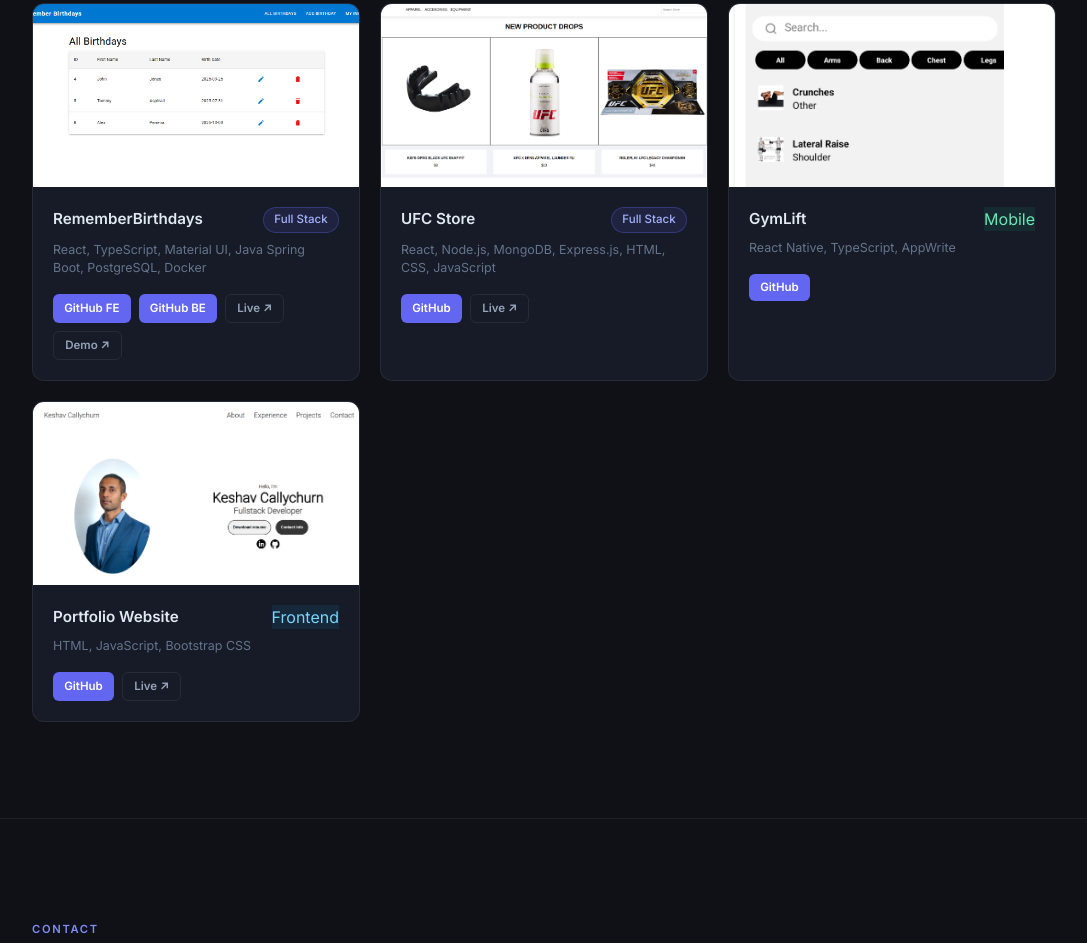
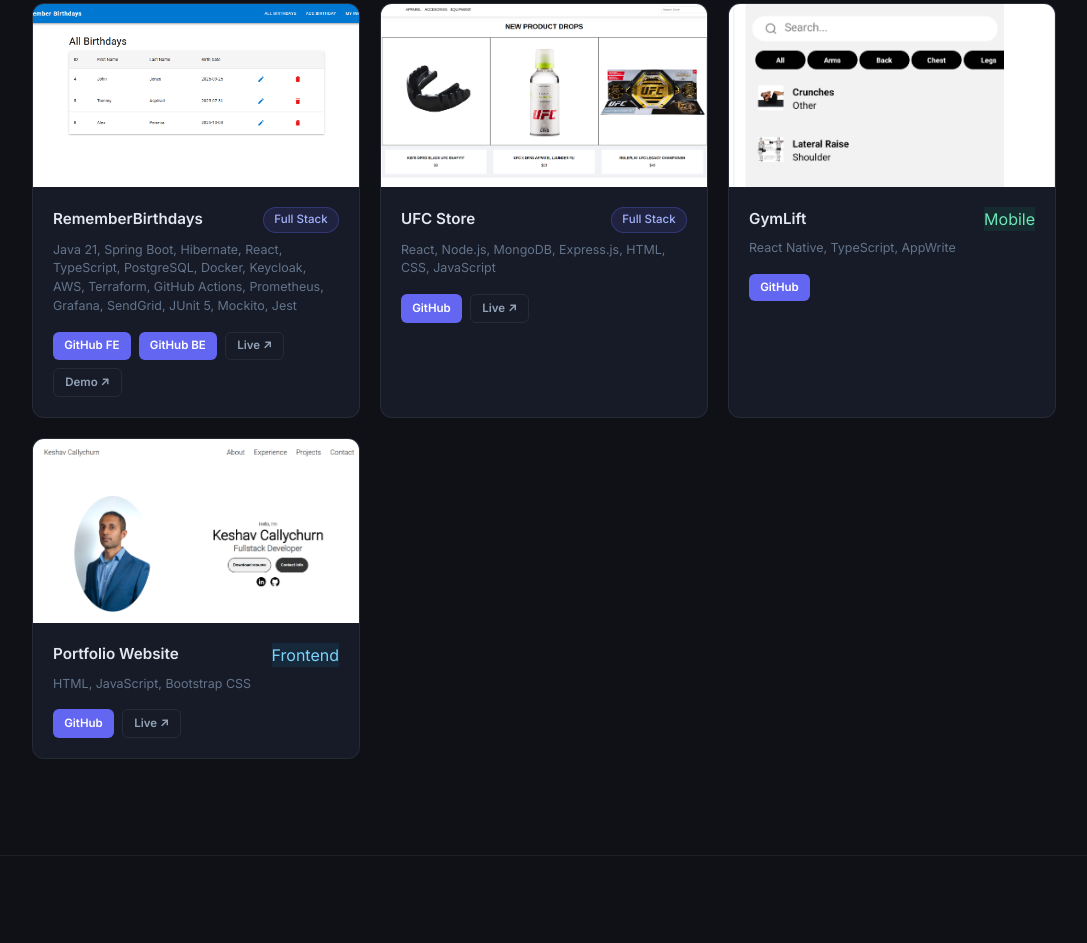
Before and after one commit to keshav1207/Portfolio-Website, a plain HTML site: page index.html in a window 1280 px wide. Shown: the part 2942-3885 px from the top of the page, without its empty margins (96-1183 px from the left). Drawn offline with nearby package versions, Linux system fonts and the light colour scheme.

Commit message:
Update tech stack for rememberBirthdays prokect

```diff
--- a/index.html
+++ b/index.html
@@ -497,7 +497,7 @@
               <span class="pill">Full Stack</span>
             </div>
             <p style="color:#64748b;font-size:.78rem;line-height:1.5;margin-bottom:1rem;">
-              React, TypeScript, Material UI, Java Spring Boot, PostgreSQL, Docker
+              Java 21, Spring Boot, Hibernate, React, TypeScript, PostgreSQL, Docker, Keycloak, AWS, Terraform, GitHub Actions, Prometheus, Grafana, SendGrid, JUnit 5, Mockito, Jest
             </p>
             <div style="display:flex;flex-wrap:wrap;gap:.5rem;">
               <a href="https://github.com/keshav1207/RememberBirthdaysFrontend" target="_blank"
```
